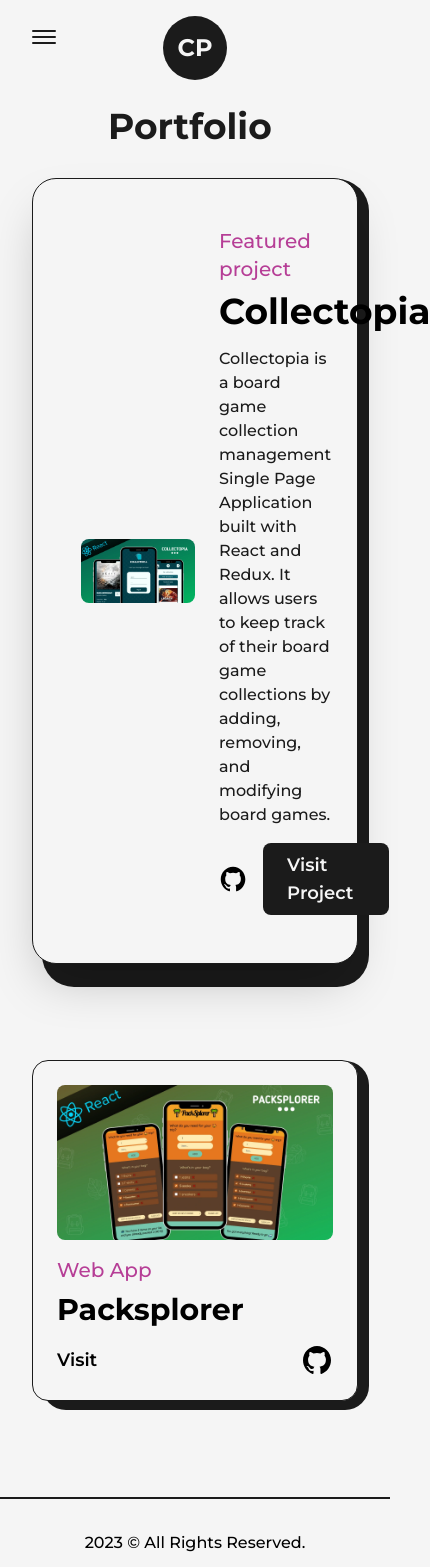
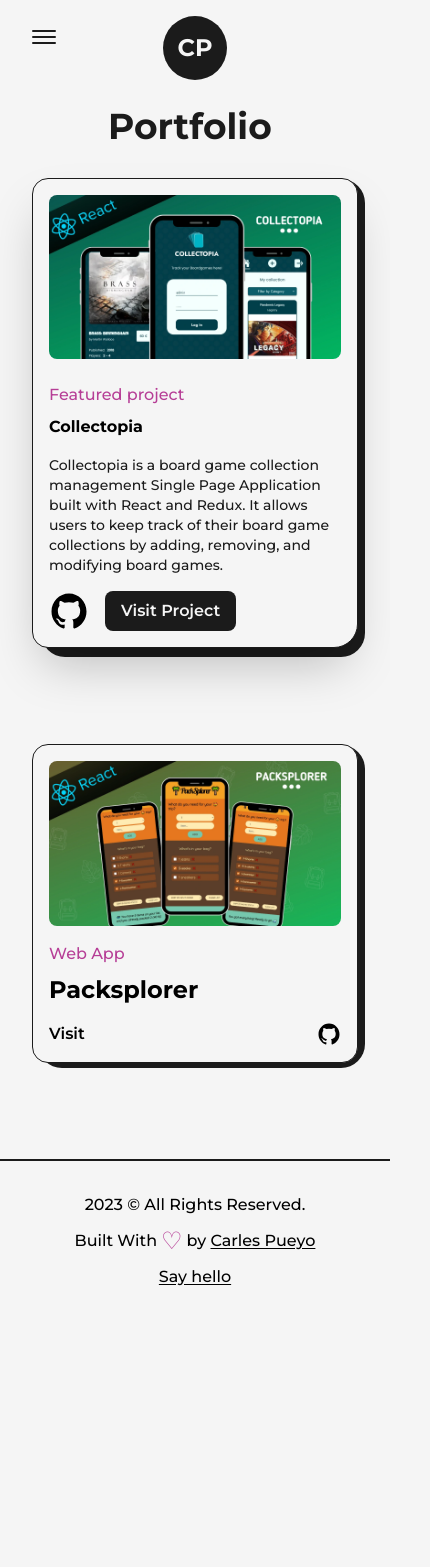
Before and after one commit to cpcastells/cpcastells_portfolio, a Next.js app: page /projects in a window 390 px wide. Shown: the top 1567 px of the page, 430 px wide, since content can reach past the window. After the commit the page ends 1321 px from the top, so only its background shows below. Built offline with nearby package versions, Linux system fonts and the light colour scheme.

Commit message:
Add media queries to Project and FeaturedProject components

```diff
--- a/src/components/FeaturedProject/FeaturedProject.tsx
+++ b/src/components/FeaturedProject/FeaturedProject.tsx
@@ -20,12 +20,15 @@
   github,
 }: FeaturedProjectProps): React.ReactElement => {
   return (
-    <article className="w-full flex items-center justify-between rounded-3xl border border-solid border-dark bg-light shadow-2xl p-12 relative dark:bg-dark dark:border-light">
-      <div className="absolute top-0 -right-3 -z-10 w-[101%] h-[103%] rounded-[2rem] bg-dark dark:bg-light" />
+    <article
+      className="w-full flex items-center justify-between rounded-3xl border border-solid border-dark bg-light shadow-2xl p-12 relative
+    dark:bg-dark dark:border-light lg:flex-col lg:p-8 xs:rounded-2xl xs:rounded-br-3xl xs:p-4"
+    >
+      <div className="absolute top-0 -right-3 -z-10 w-[101%] h-[103%] rounded-[2rem] bg-dark dark:bg-light xs:-right-2 sm:h-[102%] xs:w-full xs:rounded-[1.5rem]" />
       <Link
         href={link}
         target="_blank"
-        className="w-1/2 cursor-pointer overflow-hidden rounded-lg"
+        className="w-1/2 cursor-pointer overflow-hidden rounded-lg lg:w-full"
       >
         <Image
           src={img}
@@ -35,8 +38,8 @@
           sizes="(max-width: 768px) 100vw, (max-width: 1200px) 50vw, 50vw"
         />
       </Link>
-      <div className="w-1/2 flex flex-col items-start justify-between pl-6">
-        <span className="text-primary font-medium text-xl dark:text-primaryDark">
+      <div className="w-1/2 flex flex-col items-start justify-between pl-6 lg:w-full lg:pl-0 lg:pt-6">
+        <span className="text-primary font-medium text-xl dark:text-primaryDark xs:text-base">
           {type}
         </span>
         <Link
@@ -44,11 +47,13 @@
           target="_blank"
           className="hover:underline underline-offset-2"
         >
-          <h2 className="my-2 w-full text-left text-4xl font-bold dark:text-light">
+          <h2 className="my-2 w-full text-left text-4xl font-bold dark:text-light sm:text-base">
             {title}
           </h2>
         </Link>
-        <p className="my-2 font-medium text-dark dark:text-light">{summary}</p>
+        <p className="my-2 font-medium text-dark dark:text-light sm:text-sm">
+          {summary}
+        </p>
         <div className="mt-2 flex items-center">
           <Link href={github} target="_blank" className="w-10">
             <GithubIcon />
@@ -56,7 +61,7 @@
           <Link
             href={github}
             target="_blank"
-            className="ml-4 rounded-lg bg-dark text-light p-2 px-6 text-lg font-semibold dark:bg-light dark:text-dark"
+            className="ml-4 rounded-lg bg-dark text-light p-2 px-6 text-lg font-semibold dark:bg-light dark:text-dark sm:px-4 sm:text-base"
           >
             Visit Project
           </Link>
--- a/src/components/Project/Project.tsx
+++ b/src/components/Project/Project.tsx
@@ -15,9 +15,12 @@
   return (
     <article
       className="w-full flex flex-col item-center justify-center rounded-2xl border border-solid border-dark bg-light p-6 relative
-    dark:bg-dark dark:border-light"
+    dark:bg-dark dark:border-light xs:p-4"
     >
-      <div className="absolute top-0 -right-3 -z-10 w-[101%] h-[103%] rounded-[1.5rem] bg-dark dark:bg-light" />
+      <div
+        className="absolute top-0 -right-3 -z-10 w-[101%] h-[103%] rounded-[1.5rem] bg-dark dark:bg-light
+      md:-right-2 md:w-[101%] xs:h-[102%] xs:rounded-[1.5rem]"
+      />
       <Link
         href={link}
         target="_blank"
@@ -26,7 +29,7 @@
         <Image src={img} alt={title} className="w-full h-auto" />
       </Link>
       <div className="w-full flex flex-col items-start justify-between mt-4">
-        <span className="text-primary dark:text-primaryDark font-medium text-xl">
+        <span className="text-primary dark:text-primaryDark font-medium text-xl lg:text-lg md:text-base">
           {type}
         </span>
         <Link
@@ -34,17 +37,19 @@
           target="_blank"
           className="hover:underline underline-offset-2"
         >
-          <h2 className="my-2 w-full text-left text-3xl font-bold">{title}</h2>
+          <h2 className="my-2 w-full text-left text-3xl font-bold lg:text-2xl">
+            {title}
+          </h2>
         </Link>
         <div className="w-full mt-2 flex items-center justify-between">
           <Link
             href={github}
             target="_blank"
-            className="text-lg font-semibold hover:underline underline-offset-2"
+            className="text-lg font-semibold hover:underline underline-offset-2 md:text-base"
           >
             Visit
           </Link>
-          <Link href={github} target="_blank" className="w-8">
+          <Link href={github} target="_blank" className="w-8 md:w-6">
             <GithubIcon />
           </Link>
         </div>
```
